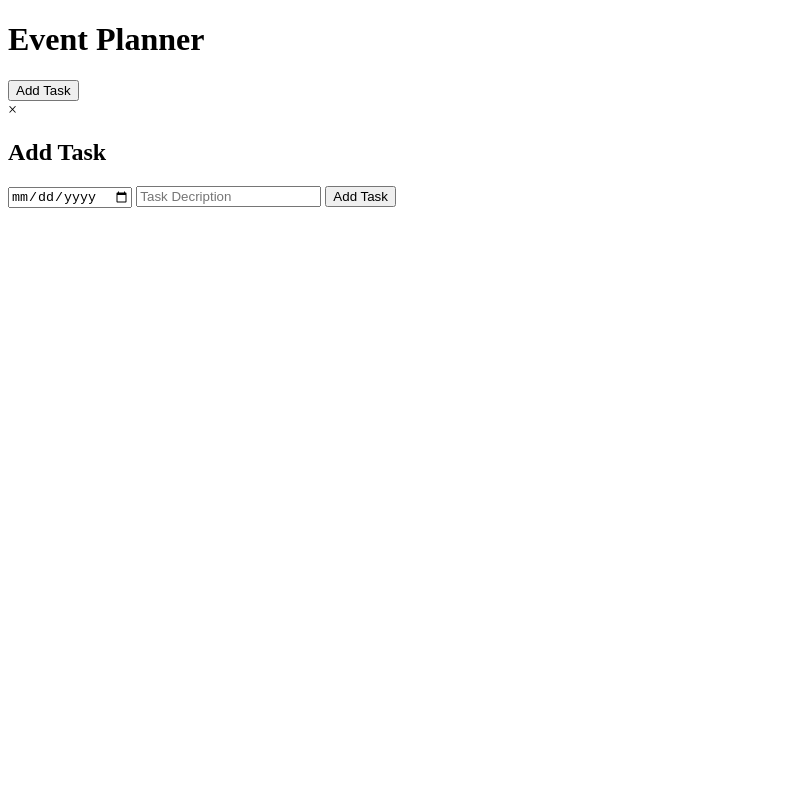
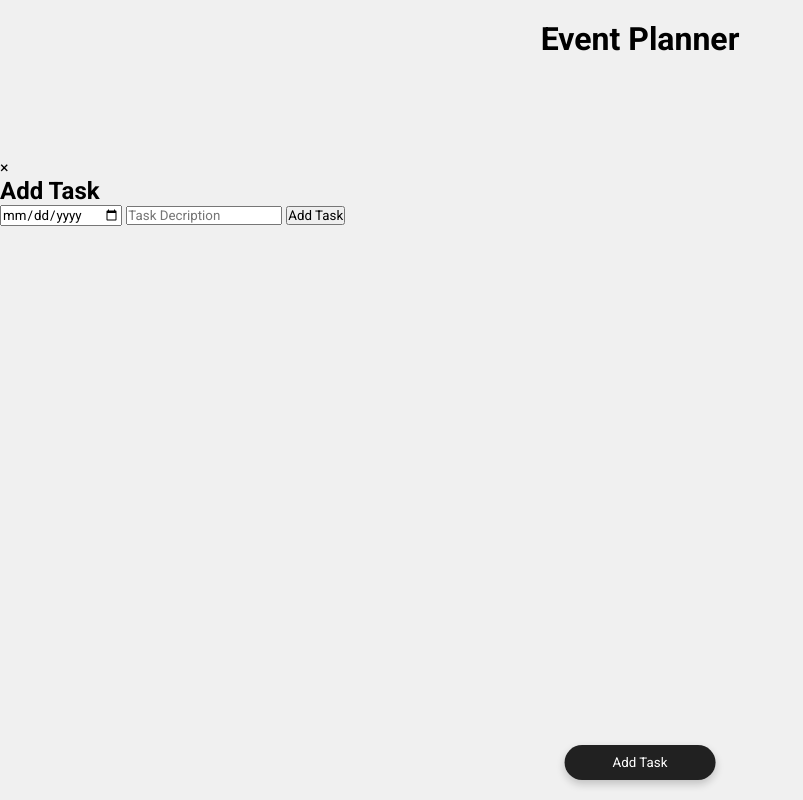
Before and after one commit to Willie3011/Events-Calender, a plain HTML site: page index.html in a window 1280 px wide. Shown: the whole page, without its empty margins (0-803 px from the left). Drawn offline with Linux system fonts and the light colour scheme.

Commit message:
Partially styled the calender

```diff
--- a/styles.css
+++ b/styles.css
@@ -1 +1,43 @@
-@import url('https://fonts.googleapis.com/css2?family=Roboto:wght@300;400;500;700&display=swap')
+@import url('https://fonts.googleapis.com/css2?family=Roboto:wght@300;400;500;700&display=swap');
+
+*{
+    margin: 0;
+    padding: 0;
+    font-family: 'Roboto', sans-serif;
+}
+
+body{
+    height: 100%;background-color: #f0f0f0;
+}
+
+.planner{
+    text-align: center;
+    padding-top: 20px;
+    padding-bottom: 60px;
+}
+
+.calender-grid{
+    display: grid;
+    grid-template-columns: repeat(7, 1fr);
+    gap: 10px;
+    padding: 20px;
+}
+
+.add-task-btn{
+    position: fixed;
+    bottom: 20px;
+    left: 50%;
+    transform: translateX(-50%);
+    color: #fff;
+    background-color: #212121;
+    padding: 10px 48px;
+    border: none;
+    border-radius: 20px;
+    transition: all 0.3s ease;
+    box-shadow: 0 4px 8px rgba(0, 0, 0, 0.2);
+    cursor: pointer;
+}
+
+.add-task-btn:hover{
+    background-color: #424242;
+}
```
